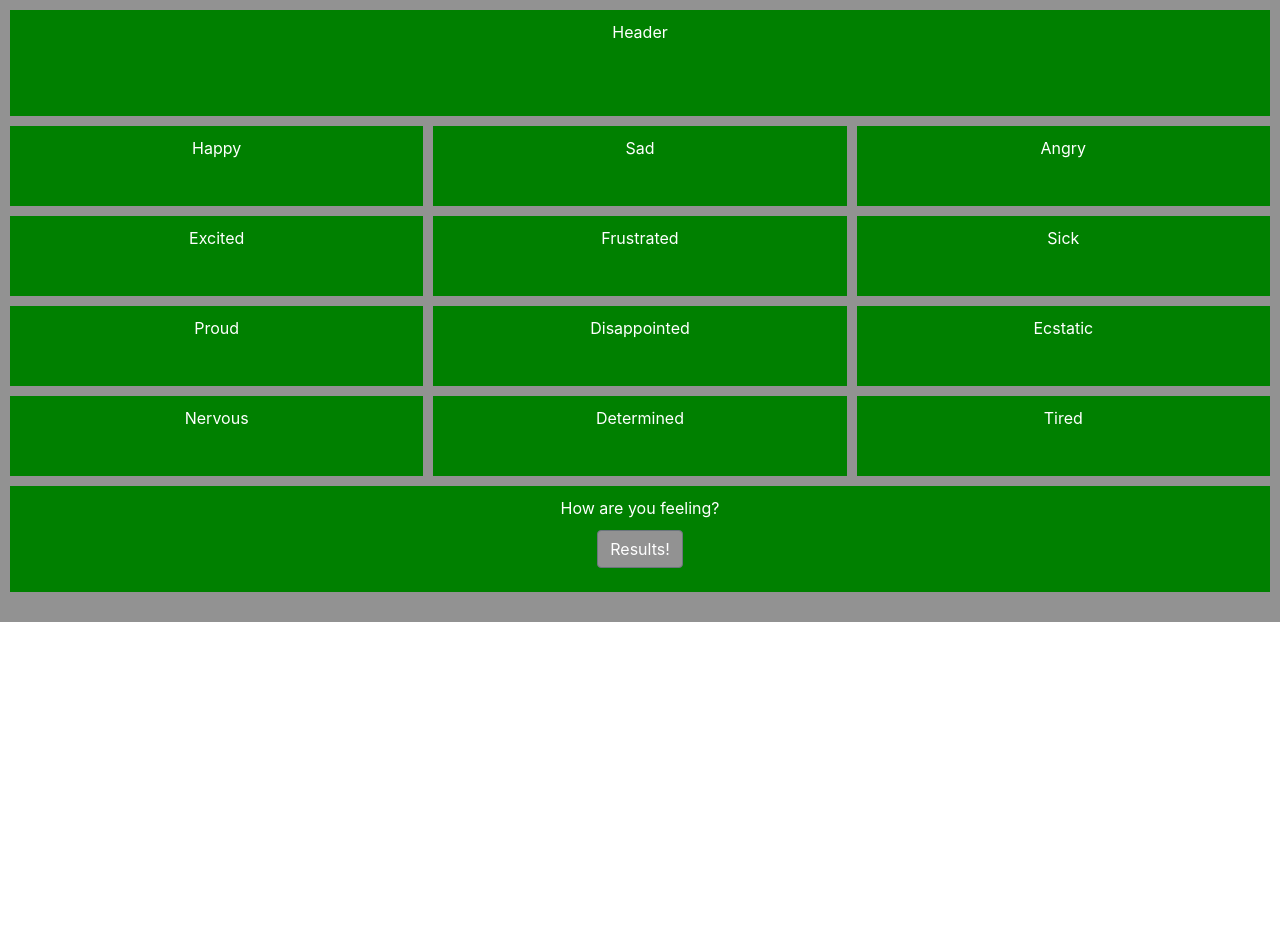
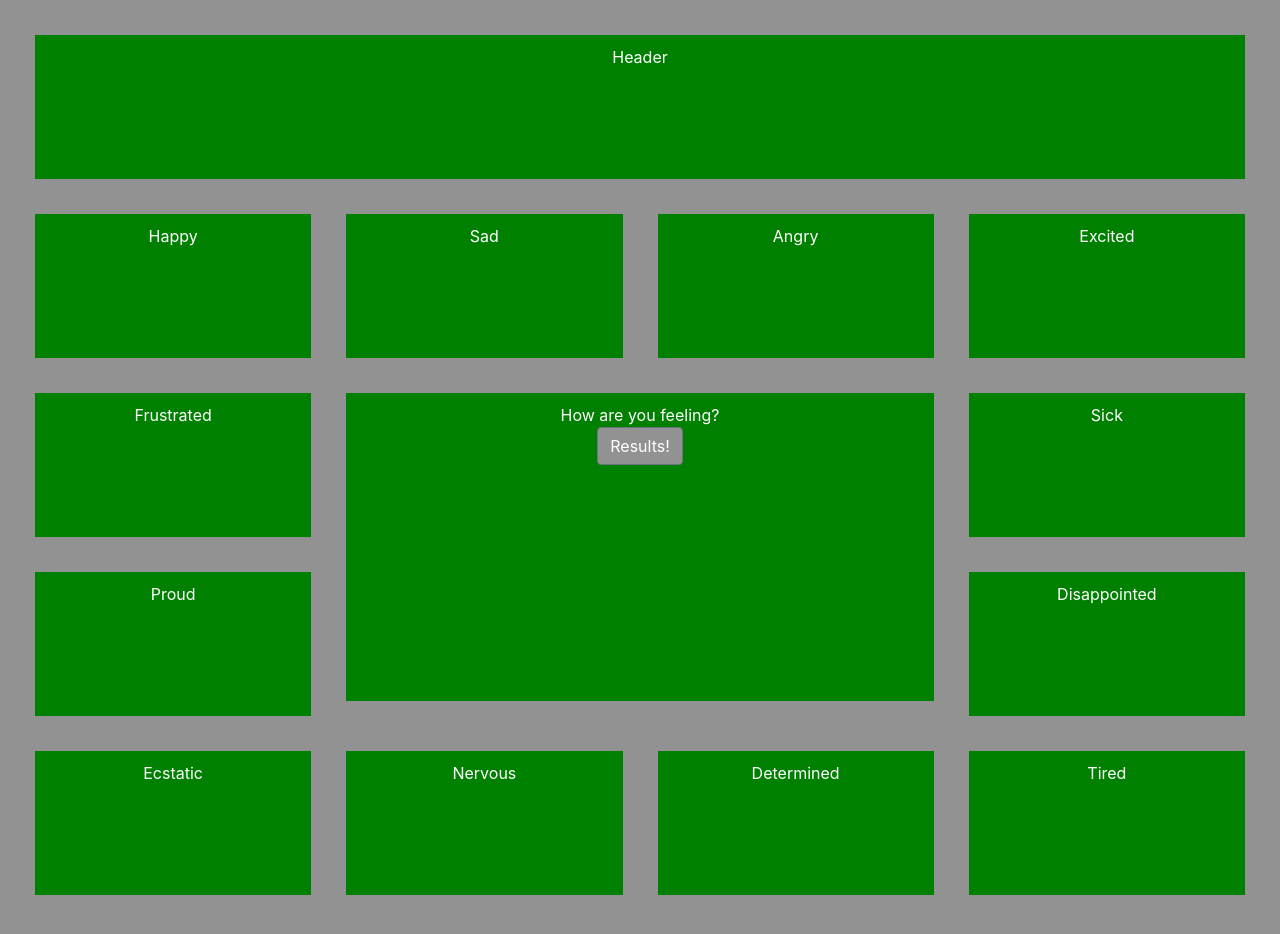
Before and after one commit to cgpalmer/How-are-you-feeling--web-app, a plain HTML site: page index.html in a window 1280 px wide. Before the commit the page ends 800 px from the top, so only its background shows below. Drawn offline with nearby package versions, Linux system fonts and the light colour scheme.

Commit message:
media queries

```diff
--- a/css/main.css
+++ b/css/main.css
@@ -1,3 +1,12 @@
+* {
+    margin:0;
+    padding:0;
+    border:0;
+}
+body {
+    background-color: #929292;
+}
+
 /*----Grid area names----*/
 .item1 { grid-area: header; }
 .item2 { grid-area: happy; }
@@ -30,10 +39,11 @@
     'determined tired'
     'result result';
     grid-template-columns: 1fr 1fr;
-    grid-gap: 10px;
+    grid-template-rows: 1fr 1fr 1fr 1fr 1fr 1fr 1fr 1fr;
+    grid-gap: 2vh;
     background-color: #929292;
     text-align: center;
-    padding: 10px;
+    padding: 2vh;
     margin: 0;
 }
 
@@ -41,16 +51,16 @@
     background-color: green;
     color: white;
     padding: 10px;
-    height: 10vh;
+  /*  height: 10vh;*/
 }
 
 .grid-container>.header,
 .grid-container>.footer {
-    height: 13.25vh;
+  /*  height: 10.5vh;*/
 }
 
 .result-button {
-    margin-top: 10px;
+    margin-top: 0;
 }
 
 .results-link {
@@ -98,7 +108,8 @@
     ;
     grid-template-columns: 1fr 1fr;
     grid-gap: 10px;
-    background-color: #929292;
+
+
     text-align: center;
     padding: 10px;
     margin: 1rem;
@@ -112,7 +123,7 @@
 
 /*---Media Queries - Alternative layout---*/
 
-@media only screen and (min-width: 768px) {
+@media only screen and (min-width: 768px) { /*ipad/mini portrait*/
   .item1 { grid-area: 1 / 1 / 1 / 4; } /*row 1 - 1, column 1-4*/
   .item2 { grid-area: 2 / 1 / 2 / 2; } /*row 2, column 1*/
   .item3 { grid-area: 2 / 2 / 2 / 3; } /*row 2, column 2*/
@@ -129,7 +140,64 @@
   .item12 { grid-area: 6 / 1 / 6 / 4; } /*row 6, column 1-4*/
 
 
-.grid-container {
-    grid-template-columns: 1fr 1fr 1fr;
+    .grid-container {
+        grid-template-columns: 1fr 1fr 1fr;
+        grid-gap: 20px;
+        padding: 20px;
+}
+
+    .grid-container>div {
+         height: 14.5vh;
 }
 }
+
+@media only screen and (min-width: 1024px) {  /*ipad pro portrait*/
+  .item1 { grid-area: 1 / 1 / 1 / 5; } /*row 1, column 1-5*/
+  .item2 { grid-area: 2 / 1 / 2 / 2; } /*row 2, column 1*/
+  .item3 { grid-area: 2 / 2 / 2 / 3; } /*row 2, column 2*/
+  .item4 { grid-area: 2 / 3 / 2 / 4; } /*row 2, column 3*/
+  .item5 { grid-area: 2 / 4 / 2 / 5; } /*row 2, column 4*/
+  .item6 { grid-area: 3 / 1 / 3 / 2; } /*row 3, column 1*/
+  .item7 { grid-area: 3 / 4 / 3 / 5; } /*row 3, column 4*/
+  .item8 { grid-area: 4 / 1 / 4 / 2; } /*row 4, column 1*/
+  .item9 { grid-area: 4 / 4 / 4 / 5; } /*row 4, column 4*/
+  .item10 { grid-area: 5 / 1 / 5 / 2; } /*row 5, column 1*/
+  .item11 { grid-area: 5 / 2 / 5 / 3; } /*row 5, column 2*/
+  .item15 { grid-area: 5 / 3 / 5 / 4; } /*row 5, column 3*/
+  .item16 { grid-area: 5 / 4 / 5 / 5; } /*row 5, column 4*/
+  .item12 { grid-area: 3 / 2 / 5 / 4;}  /*row 3-4, column 2-4*/
+
+.grid-container {
+    grid-template-columns: 1fr 1fr 1fr 1fr;
+    grid-gap: 35px;
+    padding: 35px;
+    grid-template-rows: auto auto auto auto auto;
+}
+.grid-container>div {
+    height: 18vh;
+}
+
+.grid-container .item12 {
+    height: 38.5vh!important;
+}
+
+@media (min-width: 1024px) and (max-height: 769px) {  /*ipad/mini landscape*/
+    .grid-container {
+        grid-template-columns: 1fr 1fr 1fr;
+        grid-gap: 20px;
+        padding: 20px;
+}
+
+    .grid-container>div {
+         height: 13.75vh;
+}
+}
+
+
+
+
+
+
+
+
+}
```
